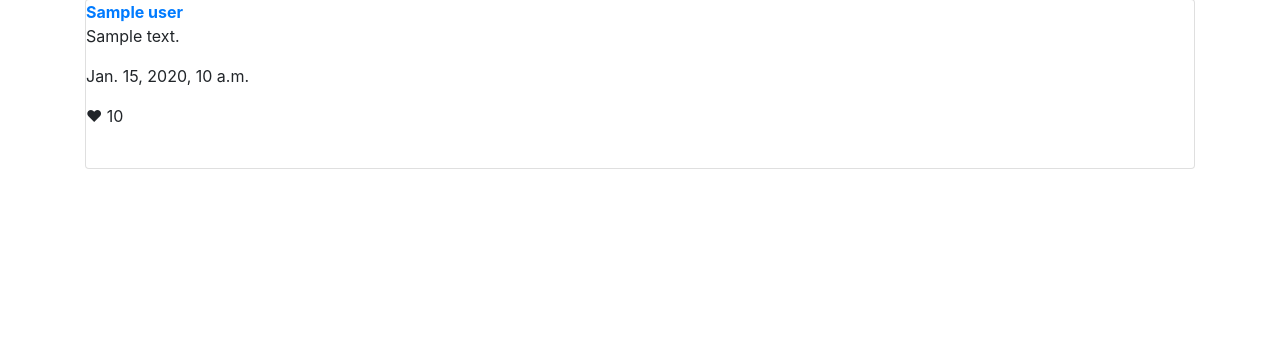
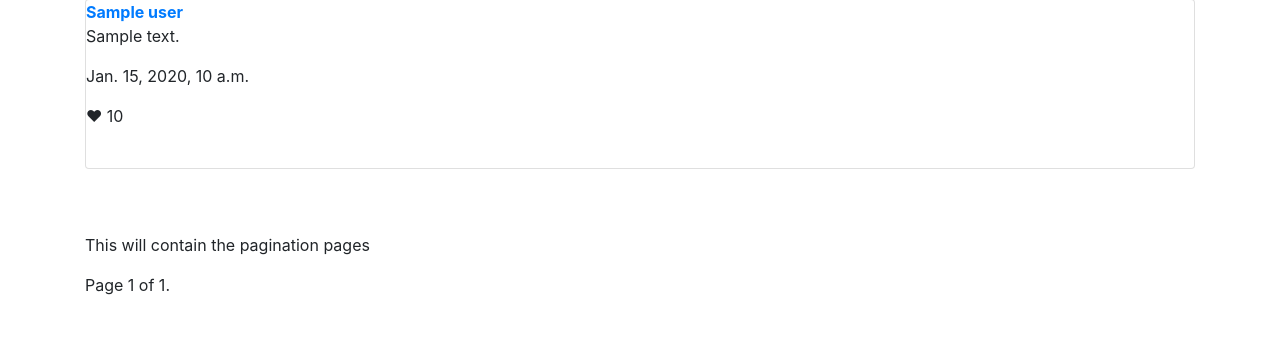
Before and after one commit to eduardoluis11/network, a Django app: template network/templates/network/index.html in a window 1280 px wide. Shown: the part 113-463 px from the top of the page. Run offline with Django 4.2, Linux system fonts and the light colour scheme; the template is opened without the code that fills it: most values are stand-ins (such as "Sample title", 1, 10 or a date in 2020); some libraries are stand-ins or nearby versions.

Commit message:
Updated Pagination Algorithm

```diff
--- a/network/templates/network/index.html
+++ b/network/templates/network/index.html
@@ -86,11 +86,19 @@ https://www.reddit.com/r/django/comments/f12r0r/invalid_block_tag_on_line_17_sta
     https://youtu.be/jrBhi8wbzPw  -->
     <div id="react-test"></div>
 
+
+
     <!-- DEBUG code: This will test if my code is actually detecting JS code -->
 <!--    <script>-->
 <!--        console.log("This JS code was executed directly into the index.html file.")-->
 <!--    </script>-->
 
+    <!-- To show the links to the “previous” and “next” pages on the footer of the pages with posts, I will use this
+    to call the pagination.html template (https://testdriven.io/blog/django-pagination/ ).
+
+    To make it work, I needed to add "network/" in front of "pagination.html".
+    -->
+	{% include "network/pagination.html" %}
 
 {% endblock %}
 
@@ -102,3 +110,8 @@ the React code (source: https://youtu.be/jrBhi8wbzPw .) -->
 <!-- {% block script %}
     <script src="{% static 'network/network_script.js' %}"></script>
 {% endblock %} -->
+
+    <!-- To show the links to the “previous” and “next” pages on the footer of the pages with posts, I will use this
+    to call the pagination.html template (https://testdriven.io/blog/django-pagination/ ):
+    -->
+<!--	{% include "pagination.html" %}-->
--- /dev/null
+++ b/network/templates/network/pagination.html
@@ -0,0 +1,31 @@
+<!-- This stores the "previous" and "next" pages from the paginated pages.
+
+I’ll look at the webpage where I found a repo that gives me an example of a paginated page to see how to create the
+“next” and “previous” pages, which is located at this source: https://testdriven.io/blog/django-pagination/
+
+First, it seems that I should create an HTML file exclusively for storing the “previous” and “next” pages. The website
+that I mentioned above recommends that I call that file “pagination.html,” so I will do so.
+
+-->
+<!-- DEBUG -->
+<p>This will contain the pagination pages</p>
+
+<!-- This will add the "next" and "previous" links. I need the Jinja variable that has the paginated posts in here.
+The "previous_page_number", "paginator.num_pages", and "has_next" are properties of paginated variables. These
+variables send the user to the previous and next pages, and show the user the total number of pages.
+
+Source of this code snippet: https://testdriven.io/blog/django-pagination/
+-->
+<div>
+  <span>
+    {% if paginated_posts_in_current_page.has_previous %}
+      <a href="?page={{ paginated_posts_in_current_page.previous_page_number }}">Previous</a>
+    {% endif %}
+    <span>
+      Page {{ paginated_posts_in_current_page.number }} of {{ paginated_posts_in_current_page.paginator.num_pages }}.
+    </span>
+    {% if paginated_posts_in_current_page.has_next %}
+      <a href="?page={{ paginated_posts_in_current_page.next_page_number }}">Next</a>
+    {% endif %}
+  </span>
+</div>
```
Also changed, not shown: network/templates/network/layout.html (+32 -0 lines).
